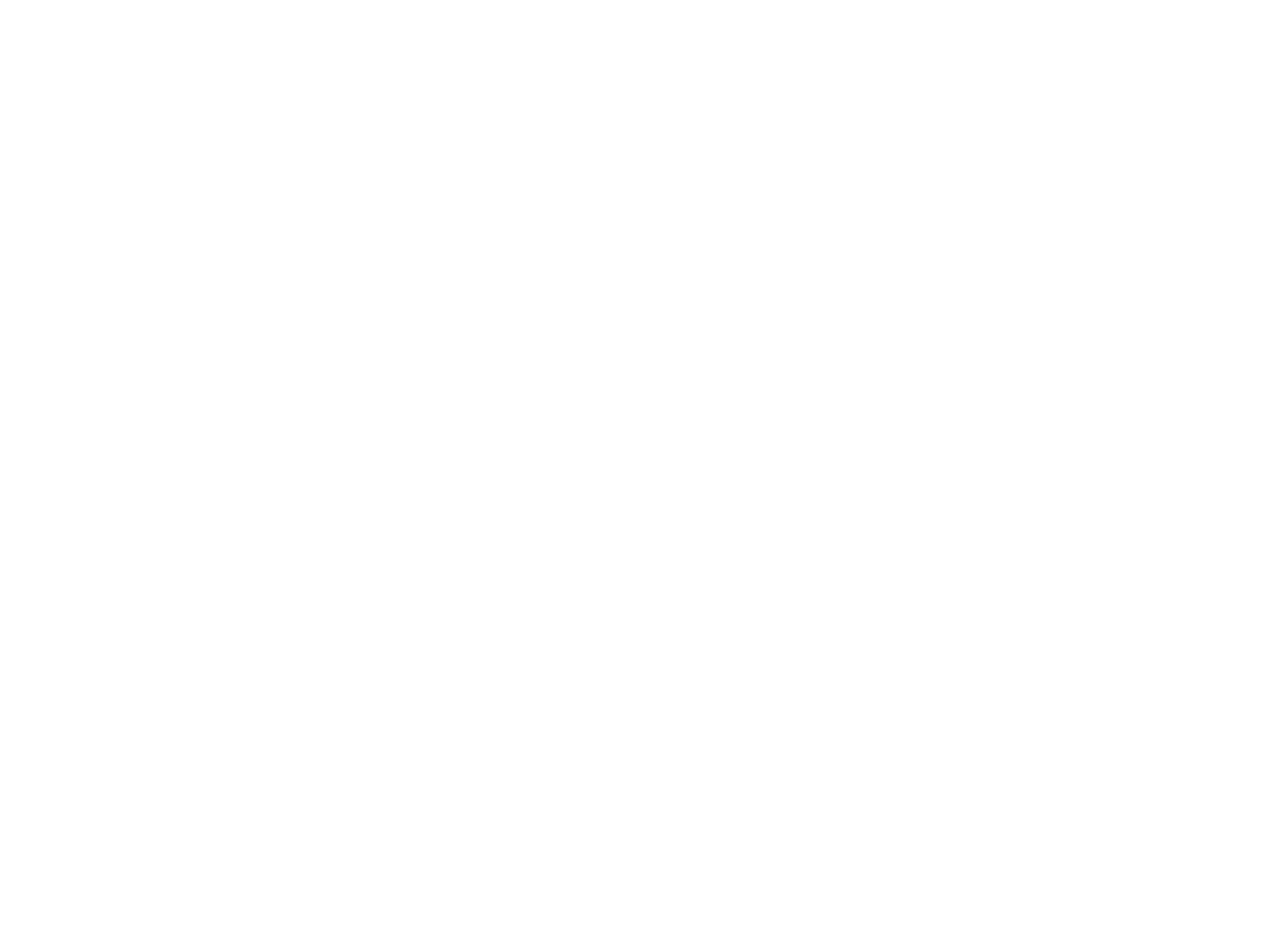
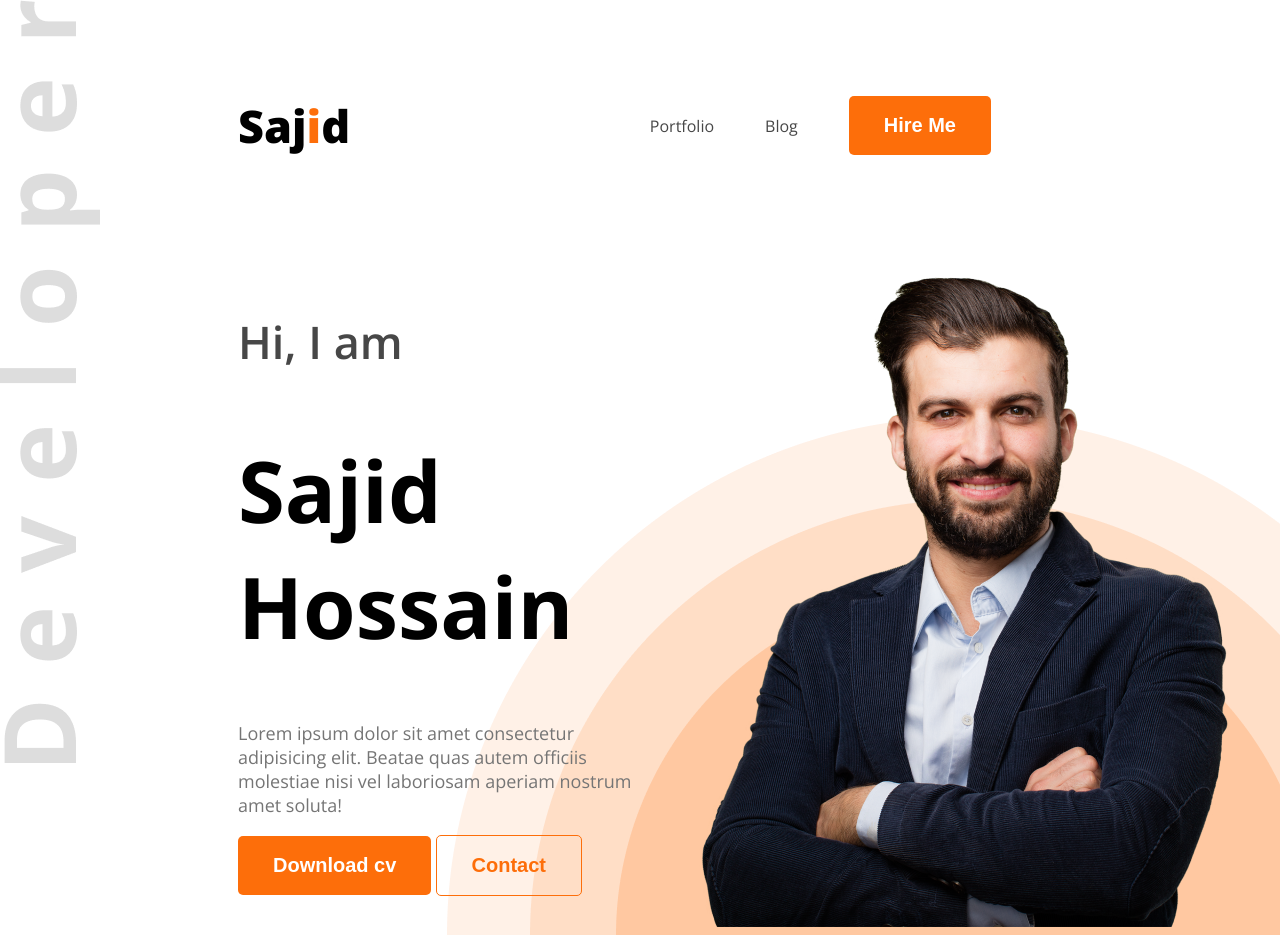
Before and after one commit to sajidhossain8272/web-dev-portfolio, a plain HTML site: page index.html in a window 1280 px wide. Before the commit the page ends 800 px from the top, so only its background shows below. Drawn offline with nearby package versions, Linux system fonts and the light colour scheme.

Commit message:
banner added

```diff
--- a/index.html
+++ b/index.html
@@ -4,14 +4,30 @@
     <meta charset="UTF-8">
     <meta name="viewport" content="width=device-width, initial-scale=1.0">
     <title>Web Dev Portfolio</title>
+    <link rel="stylesheet" href="styles/style.css">
 </head>
-<body>
+<body class="font header">
     <header>
         <nav>
-
+            <h3 class="nav-tittle">Saj<span class="primary-color">i</span>d</h3>
+            <ul>
+                <li><a class="dark-2" href="Portfolio">Portfolio</a></li>
+                <li><a class="dark-2" href="Blog">Blog</a></li>
+                <li><a href="Hire Me"><button class="btn-primary">Hire Me</button></a></li>
+            </ul>
         </nav>
     </header>
     <main>
+        <div class="banner">
+            <div class="banner-content">
+                <h4 class="banner-greetings dark-2"> Hi, I am </h4>
+                <h1 class="banner-tittle">Sajid Hossain</h1>
+                <p class="banner-description dark-3">Lorem ipsum dolor sit amet consectetur adipisicing elit. Beatae quas autem officiis molestiae nisi vel laboriosam aperiam nostrum amet soluta!</p>
+                <button class="btn-primary">Download cv</button>
+                <button class="btn-secondary">Contact</button>
+            </div>
+            <img class="banner-profile-picture" src="images/hardy.png" alt="Hardy-Bro">
+        </div>
 
     </main>
     <footer>
--- /dev/null
+++ b/styles/style.css
@@ -0,0 +1,115 @@
+/* Font */
+@import url('https://fonts.googleapis.com/css2?family=Open+Sans:ital,wght@0,300..800;1,300..800&display=swap');
+
+.font {
+    font-family: "Open Sans", sans-serif;
+    font-optical-sizing: auto;
+    font-style: normal;
+    font-variation-settings:
+      "wdth" 100;
+}
+
+/* primary Styles */
+.primary-color {
+    color: #FD6E0A;
+}
+
+.dark-2 {
+    color: #474747;
+}
+
+.dark-3 {
+    color: #757575;
+}
+
+/* Header */
+.header {
+    background-image: url(../images/developer.png), url(../images/header_bg.png);
+    background-repeat: no-repeat;
+    background-position: top left, bottom right;
+}
+/* Nav Styles */
+nav {
+    display: flex;
+    align-items: center;
+    justify-content: space-between;
+    margin: 50px 230px;
+}
+
+.nav-tittle {
+    font-weight:800 ;
+    font-size: 45px;
+
+}
+
+nav ul li {
+    list-style: none;
+    margin-right: 51px;
+
+
+}
+
+nav li a {
+    text-decoration: none;
+
+}
+
+nav ul {
+display: flex;
+align-items: center;
+}
+
+
+.btn-primary {
+    background-color: #FD6E0A;
+    color: white;
+    font-weight: 700;
+    border: none;
+    padding: 18px 35px;
+    border-radius: 5px;
+    font-size: 20px;
+
+}
+
+.btn-secondary {
+    background-color: transparent;
+    color: #FD6E0A;
+    font-weight: 700;
+    border: 1px solid ;
+    border-radius: 5px;
+    padding: 18px 35px;
+    font-size: 20px;
+
+}
+
+    /* Banner Styles */
+
+.banner {
+    display: flex;
+    justify-content: space-between;
+    margin: 0 35px 0 230px;
+}
+.banner-content {
+    max-width: 580px;
+}
+
+.banner-greetings {
+    font-size: 45px;
+    font-weight: 600;
+
+}
+
+.banner-tittle {
+    font-weight: bold;
+    font-size: 85px;
+
+}
+
+.banner-description {
+    font-size: 18px;
+}
+
+.banner-profile-picture {
+    height: 676px; ;
+    width: 584px; ;
+}
```
Also changed, not shown: style.css (deleted).
